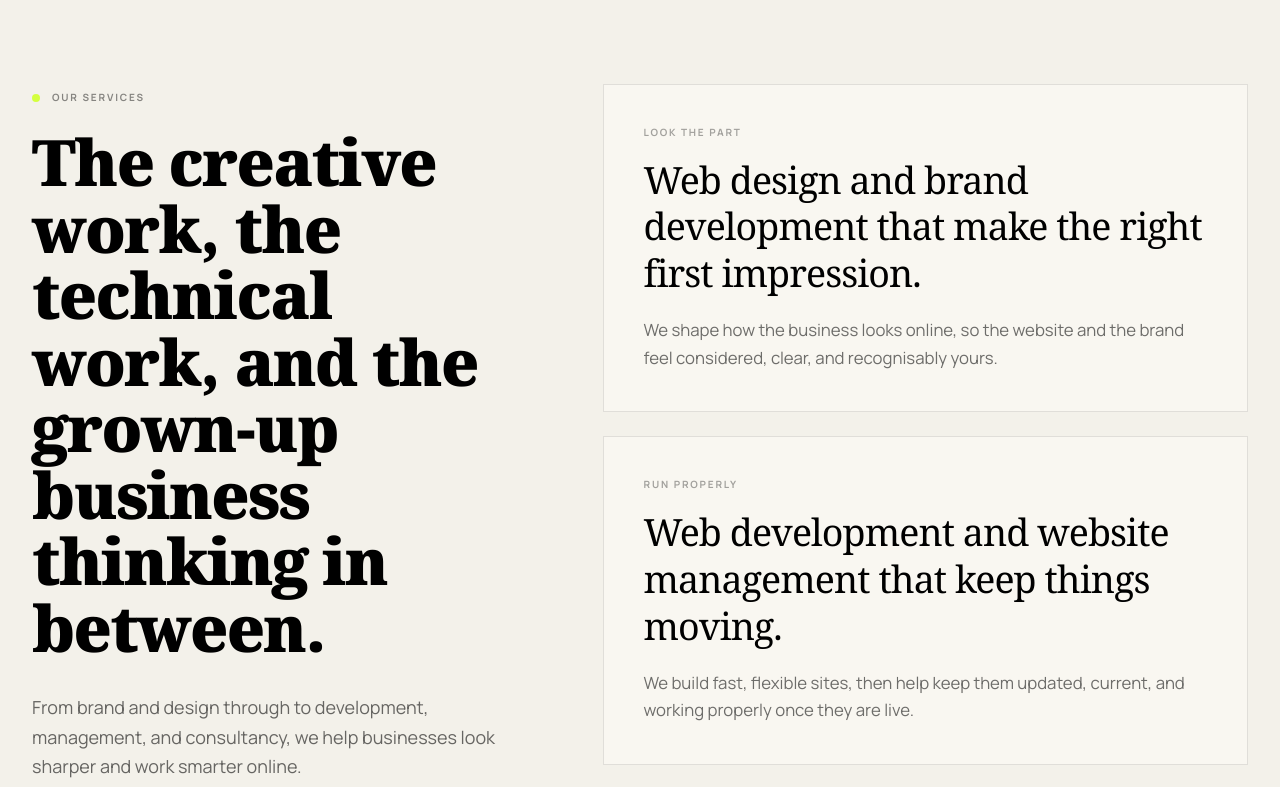
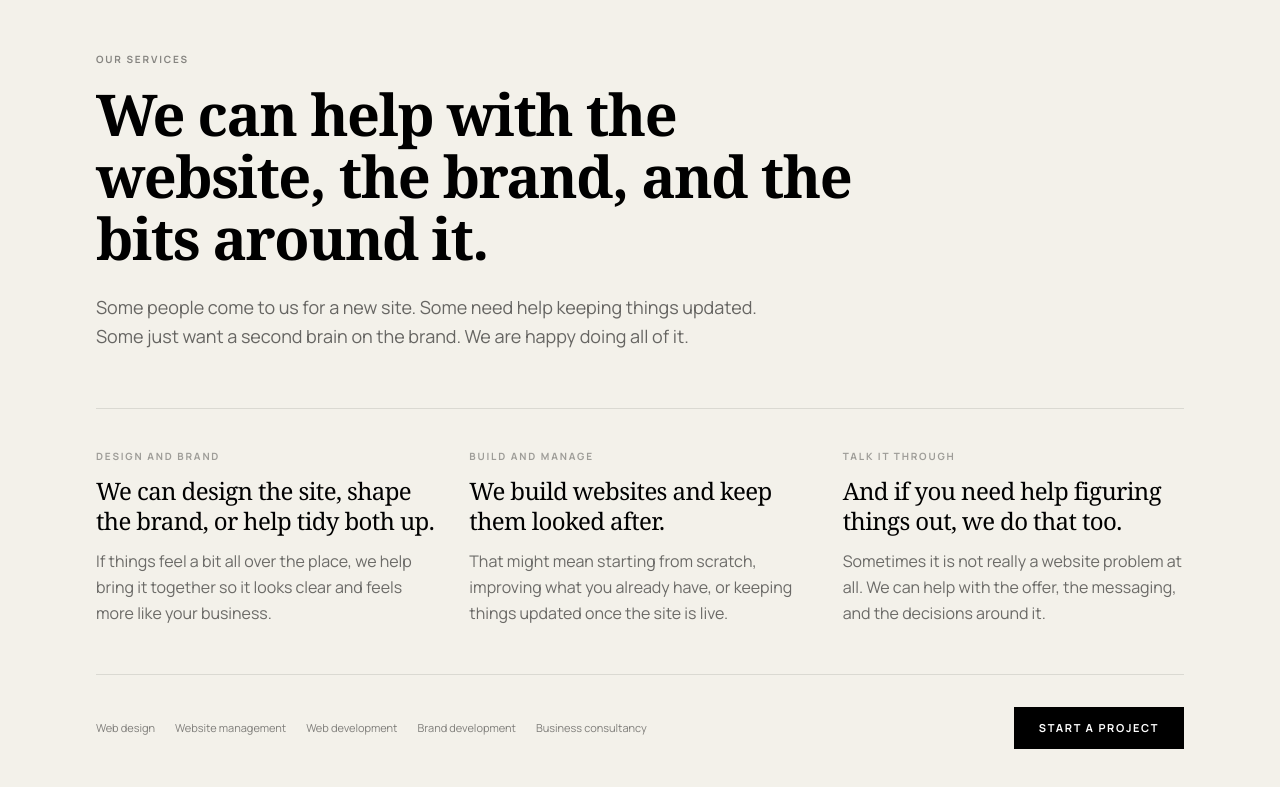
Before and after one commit to fitzroviasolutions/homepage, a React (Vite) app: page / in a window 1280 px wide. Shown: the part 880-1667 px from the top of the page. Built offline with nearby package versions, Linux system fonts and the light colour scheme; a web font is replaced by a local one.

Commit message:
cleaner, less intense

```diff
--- a/src/components/Services.jsx
+++ b/src/components/Services.jsx
@@ -3,22 +3,22 @@ import { motion, useInView } from 'framer-motion'
 
 const pillars = [
   {
-    label: 'Look the part',
-    title: 'Web design and brand development that make the right first impression.',
+    label: 'Design and brand',
+    title: 'We can design the site, shape the brand, or help tidy both up.',
     body:
-      'We shape how the business looks online, so the website and the brand feel considered, clear, and recognisably yours.',
+      'If things feel a bit all over the place, we help bring it together so it looks clear and feels more like your business.',
   },
   {
-    label: 'Run properly',
-    title: 'Web development and website management that keep things moving.',
+    label: 'Build and manage',
+    title: 'We build websites and keep them looked after.',
     body:
-      'We build fast, flexible sites, then help keep them updated, current, and working properly once they are live.',
+      'That might mean starting from scratch, improving what you already have, or keeping things updated once the site is live.',
   },
   {
-    label: 'Think clearly',
-    title: 'Business consultancy for the decisions behind the scenes.',
+    label: 'Talk it through',
+    title: 'And if you need help figuring things out, we do that too.',
     body:
-      'When the challenge is bigger than the site itself, we help sharpen the offer, the messaging, and the direction.',
+      'Sometimes it is not really a website problem at all. We can help with the offer, the messaging, and the decisions around it.',
   },
 ]
 
@@ -35,75 +35,61 @@ export default function Services() {
   const inView = useInView(ref, { once: true, margin: '-12%' })
 
   return (
-    <section id="services" ref={ref} className="relative border-y border-black/8 bg-[#f3f1ea]">
-      <div className="absolute inset-x-0 top-0 h-px bg-black/5" />
-
-      <div className="max-w-7xl mx-auto px-8 py-24 md:py-32">
-        <div className="grid gap-16 lg:grid-cols-[minmax(0,0.95fr)_minmax(0,1.25fr)] lg:gap-20">
+    <section id="services" ref={ref} className="border-y border-black/8 bg-[#f3f1ea]">
+      <div className="max-w-6xl mx-auto px-8 py-20 md:py-24">
         <motion.div
-            initial={{ opacity: 0, y: 28 }}
+          initial={{ opacity: 0, y: 24 }}
           animate={inView ? { opacity: 1, y: 0 } : {}}
           transition={{ duration: 0.8, ease: [0.16, 1, 0.3, 1] }}
-            className="lg:sticky lg:top-28 lg:self-start"
+          className="max-w-3xl"
         >
-            <div className="inline-flex items-center gap-3 mb-6">
-              <span className="h-2 w-2 rounded-full bg-[#d4ff3f]" />
           <p className="font-sans text-[10px] font-bold tracking-[0.18em] uppercase text-black/45">
             Our services
           </p>
-            </div>
+          <h2 className="mt-4 font-serif font-bold text-[clamp(2.2rem,4.5vw,3.9rem)] leading-[1.08] tracking-tight text-black">
+            We can help with the website, the brand, and the bits around it.
+          </h2>
+          <p className="mt-6 max-w-2xl font-sans text-lg leading-relaxed text-black/58">
+            Some people come to us for a new site. Some need help keeping things updated. Some just want a second
+            brain on the brand. We are happy doing all of it.
+          </p>
+        </motion.div>
 
-            <h2 className="font-serif font-black text-[clamp(2.6rem,5vw,4.7rem)] leading-[1.04] tracking-tight text-black">
-              The creative work, the technical work, and the grown-up business thinking in between.
-            </h2>
+        <motion.div
+          initial={{ opacity: 0, y: 24 }}
+          animate={inView ? { opacity: 1, y: 0 } : {}}
+          transition={{ duration: 0.8, delay: 0.1, ease: [0.16, 1, 0.3, 1] }}
+          className="mt-14 grid gap-8 border-t border-black/10 pt-10 md:grid-cols-3"
+        >
+          {pillars.map((pillar) => (
+            <article key={pillar.title} className="space-y-3">
+              <p className="font-sans text-[10px] font-bold tracking-[0.18em] uppercase text-black/35">
+                {pillar.label}
+              </p>
+              <h3 className="font-serif text-2xl leading-tight tracking-tight text-black">
+                {pillar.title}
+              </h3>
+              <p className="font-sans text-base leading-relaxed text-black/56">
+                {pillar.body}
+              </p>
+            </article>
+          ))}
+        </motion.div>
 
-            <p className="mt-8 max-w-xl font-sans text-lg leading-relaxed text-black/58">
-              From brand and design through to development, management, and consultancy, we help businesses look
-              sharper and work smarter online.
-            </p>
-
-            <div className="mt-10 flex flex-wrap gap-3">
+        <motion.div
+          initial={{ opacity: 0, y: 24 }}
+          animate={inView ? { opacity: 1, y: 0 } : {}}
+          transition={{ duration: 0.8, delay: 0.18, ease: [0.16, 1, 0.3, 1] }}
+          className="mt-12 flex flex-col gap-6 border-t border-black/10 pt-8 md:flex-row md:items-center md:justify-between"
+        >
+          <div className="flex flex-wrap gap-x-5 gap-y-2">
             {listItems.map((item) => (
-                <span
-                  key={item}
-                  className="border border-black/10 px-4 py-2 font-sans text-[10px] font-bold tracking-[0.14em] uppercase text-black/55"
-                >
+              <span key={item} className="font-sans text-[11px] text-black/48">
                 {item}
               </span>
             ))}
           </div>
-          </motion.div>
 
-          <div className="space-y-6">
-            {pillars.map((pillar, index) => (
-              <motion.article
-                key={pillar.title}
-                initial={{ opacity: 0, y: 28 }}
-                animate={inView ? { opacity: 1, y: 0 } : {}}
-                transition={{ duration: 0.7, delay: index * 0.1, ease: [0.16, 1, 0.3, 1] }}
-                className="group border border-black/10 bg-[#f9f7f1] p-8 md:p-10 transition-colors duration-300 hover:bg-[#fdfcf8]"
-              >
-                <p className="font-sans text-[10px] font-bold tracking-[0.18em] uppercase text-black/35">
-                  {pillar.label}
-                </p>
-                <h3 className="mt-4 max-w-2xl font-serif text-3xl leading-tight tracking-tight text-black md:text-[2.35rem]">
-                  {pillar.title}
-                </h3>
-                <p className="mt-5 max-w-xl font-sans text-base leading-relaxed text-black/56 md:text-[1.05rem]">
-                  {pillar.body}
-                </p>
-              </motion.article>
-            ))}
-
-            <motion.div
-              initial={{ opacity: 0, y: 28 }}
-              animate={inView ? { opacity: 1, y: 0 } : {}}
-              transition={{ duration: 0.7, delay: 0.34, ease: [0.16, 1, 0.3, 1] }}
-              className="flex flex-col gap-5 border-t border-black/10 pt-8 md:flex-row md:items-start md:justify-between"
-            >
-              <p className="max-w-xl font-sans text-base leading-relaxed text-black/52">
-                One team to handle the look, the build, and the thinking behind it.
-              </p>
           <a
             href="#contact"
             className="inline-flex items-center self-start border border-black bg-black px-6 py-3 font-sans text-[11px] font-bold tracking-[0.15em] uppercase text-white transition-colors hover:bg-[#d4ff3f] hover:text-black"
@@ -112,8 +98,6 @@ export default function Services() {
           </a>
         </motion.div>
       </div>
-        </div>
-      </div>
     </section>
   )
 }
```
Lines whose indentation alone changed are shown as unchanged.
